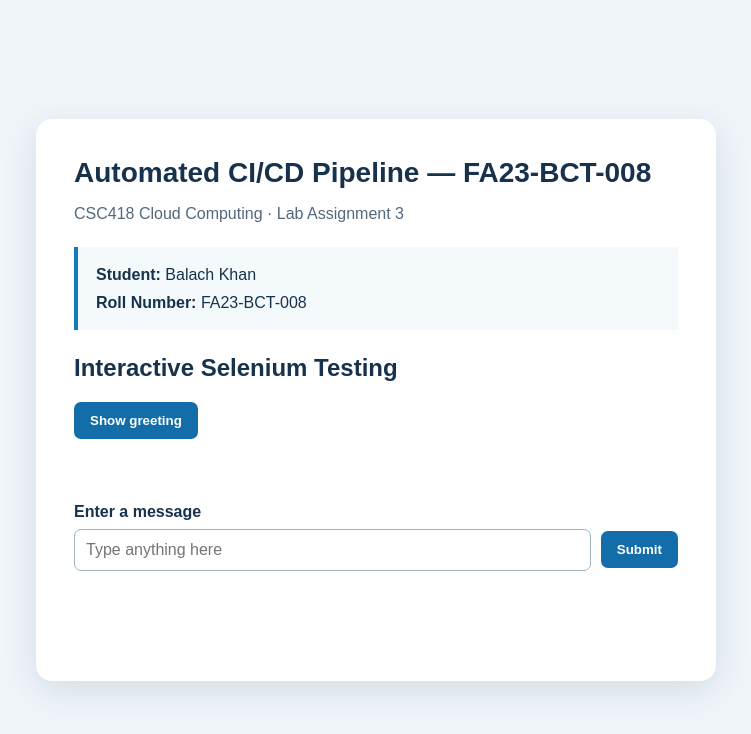
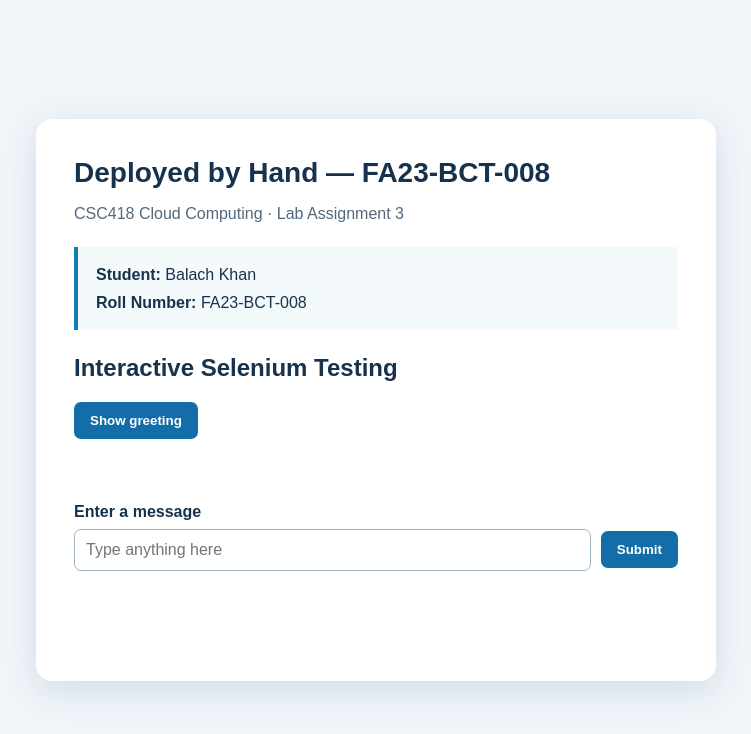
Before and after one commit to balach9305/cicd-assignment-FA23-BCT-008, a plain HTML site: page index.html in a window 1280 px wide. Shown: the whole page, without its empty margins (264-1015 px from the left). Drawn offline with Linux system fonts and the light colour scheme.

```diff
--- a/index.html
+++ b/index.html
@@ -22,7 +22,7 @@
 </head>
 <body>
   <main>
-    <h1 id="main-heading">Automated CI/CD Pipeline — FA23-BCT-008</h1>
+    <h1 id="main-heading">Deployed by Hand — FA23-BCT-008</h1>
     <p class="muted">CSC418 Cloud Computing · Lab Assignment 3</p>
     <div class="student">
       <div id="student-name"><strong>Student:</strong> Balach Khan</div>
```
